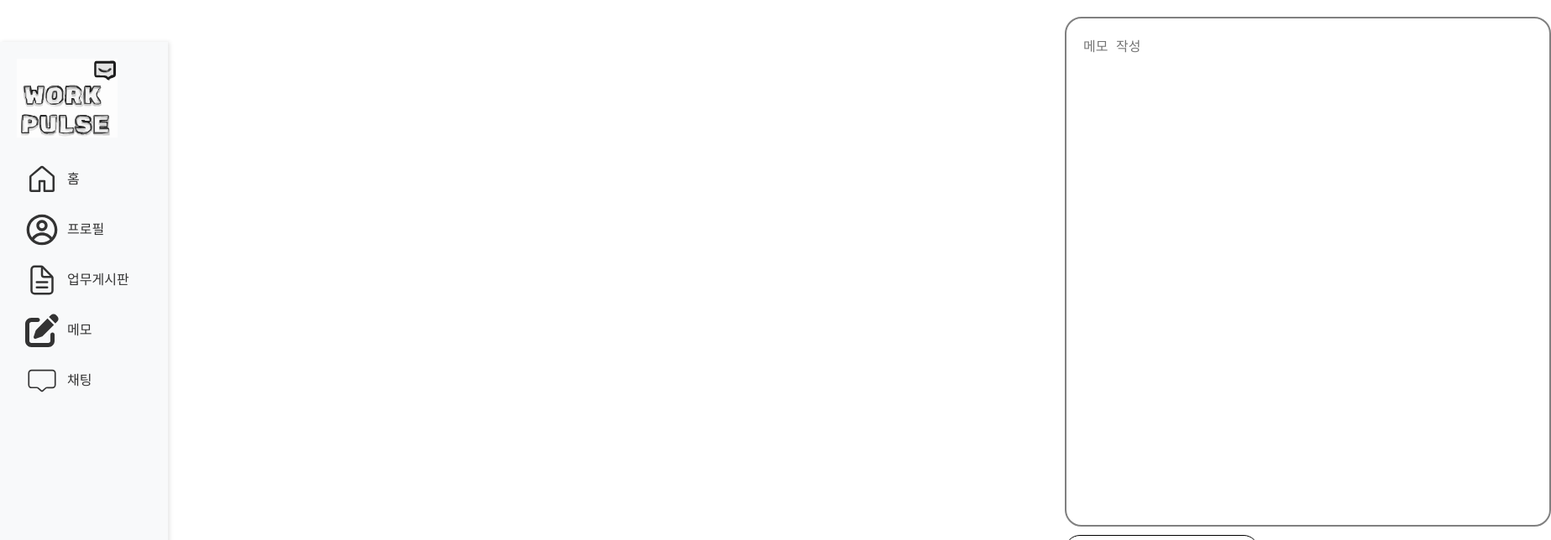
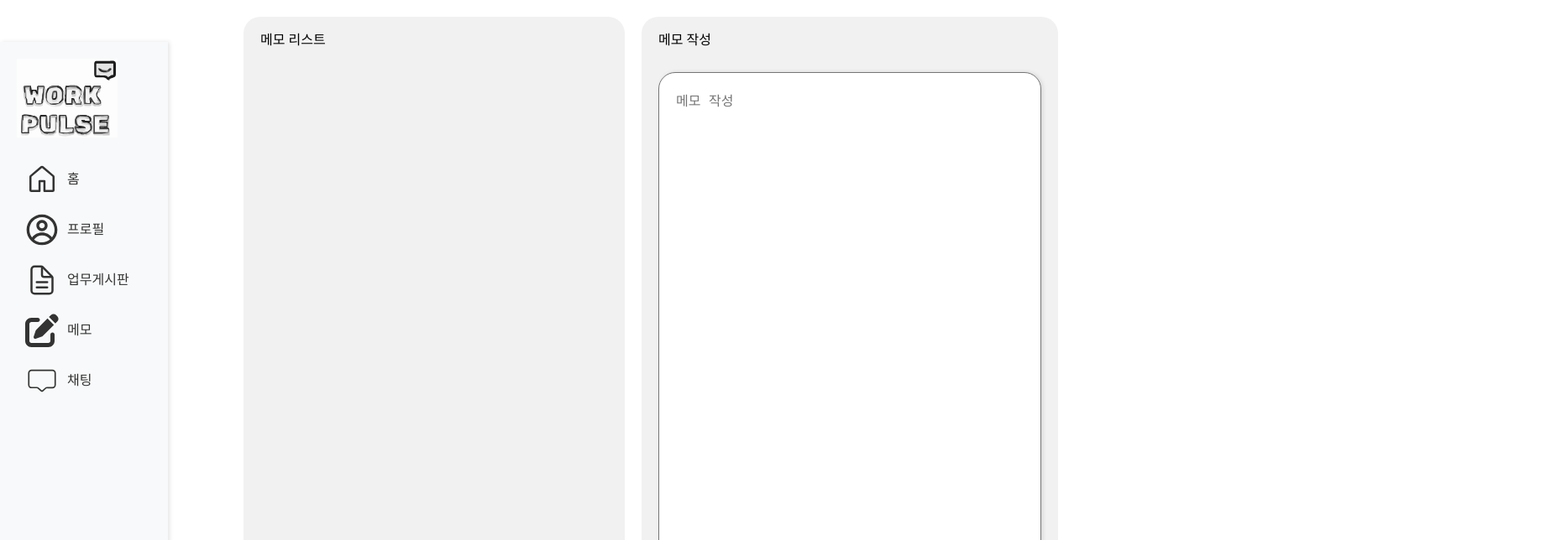
Before and after one commit to kimyiyoungg/workpulse, a React (Vite) app: page /memo in a window 1280 px wide. Shown: the top 644 px of the page at 84% size, 1847 px wide, since content can reach past the window. Built offline with nearby package versions, Linux system fonts and the light colour scheme; no server answers; the database is empty.

Commit message:
메모 CSS 1차 초안

```diff
--- a/src/components/memo-list.tsx
+++ b/src/components/memo-list.tsx
@@ -9,8 +9,11 @@ const Wrapper = styled.div`
     grid-template-columns: 3fr 1fr;
     padding: 20px;
     border-radius: 20px;
-    border: 1px solid black;
+    // border: 1px solid black;
     margin-bottom: 10px;
+    background-color:white;
+    box-shadow: 2px 0 5px rgba(0, 0, 0, 0.1);
+    position: relative;
 `;
 
 const Column = styled.div``;
@@ -32,8 +35,8 @@ const Payload = styled.p`
     `;
 
 const MemoDeleteButton = styled.button`
-    background-color: tomato;
-    color: white;
+    background-color: white;
+    color: gray;
     font-weight: 600;
     border:0;
     font-size:12px;
@@ -41,6 +44,9 @@ const MemoDeleteButton = styled.button`
     text-transform: uppercase;
     border-radius: 5px;
     cursor:pointer;
+    position: absolute; /* 위치를 절대적으로 지정 */
+    top: 10px; /* 상단에서 10px */
+    right: 10px; /* 오른쪽에서 10px */
 `;
 
 
@@ -64,9 +70,10 @@ export default function MemoList({id, username, photo, memoes, userId}:IMemo){
     }
     return <Wrapper>
         <Column>
-            <Username>{username}</Username>
+            <MemoDeleteButton onClick={onDeletes}>삭제</MemoDeleteButton>
+            {/* <Username>{username}</Username> */}
             <Payload>{memoes}</Payload>
-            <MemoDeleteButton onClick={onDeletes}>Delete</MemoDeleteButton>
+
         </Column>
         {photo? <Column>
             <Photo src={photo}/>
--- a/src/components/menu.tsx
+++ b/src/components/menu.tsx
@@ -6,13 +6,16 @@ import { IoDocumentTextOutline } from "react-icons/io5";
 import { FaPenToSquare } from "react-icons/fa6";
 import { CiChat2 } from "react-icons/ci";
 import { GoHome } from "react-icons/go";
+import { auth } from "../firebase";
+import { IMemo } from "./timeline";
 
 const Wrapper = styled.div`
   position: relative;
-  width: 1440px;
+  // width: 1440px;
+  width: 250px;
   height: 1024px;
-
   background: #ffffff;
+  // background-color:white;
 `;
 
 const Sidebar = styled.div`
@@ -61,6 +64,7 @@ const Logo = styled.img`
   width: 120px; /* 로고 크기 조절 */
   margin-bottom: 20px;
 `;
+// const user = auth.currentUser;
 
 const menu = () => {
   return (
--- a/src/components/post-memo-form.tsx
+++ b/src/components/post-memo-form.tsx
@@ -6,27 +6,32 @@ import { getDownloadURL, ref, uploadBytes } from "firebase/storage";
 
 const Form = styled.form`
     display: flex;
+    margin-top: 30px;
     flex-direction: column;
     gap: 10px;
     text-align: right;
+    height: 100%;
     `;
 
 const TextArea = styled.textarea`
-    border: 2px solid gray;
+    // border: 2px solid gray;
     padding: 20px;
     border-radius: 20px;
     font-size: 16px;
     color: black;
-    width: 250%;
-    height: 80%;
+    // width: 250%;
+    // height: 100%;
+    flex-grow: 1;
     resize: none;
+    box-shadow: 2px 0 5px rgba(0, 0, 0, 0.1);
     &::placeholder {
       font-size: 16px;
     }
     &::focus {
       outline: none;
-      border-color: black
+      border-color: black;
     }
+
 
 `;
 
--- a/src/components/timeline.tsx
+++ b/src/components/timeline.tsx
@@ -17,10 +17,11 @@ export interface IMemo {
 }
 
 const Wrapper = styled.div`
+    margin-top: 30px;
     display: flex;
     flex-direction:column;
-    overflow-y:scroll;
-    scrollbar-width: none;
+    // overflow-y:scroll;
+    // scrollbar-width: none;
 `;
 
 
--- a/src/routes/memo.tsx
+++ b/src/routes/memo.tsx
@@ -1,23 +1,73 @@
+// 개인메모 화면
+
 import { styled } from "styled-components";
 import PostMemoForm from "../components/post-memo-form";
 import Timeline from "../components/timeline";
 import Menu from "../components/menu";
 
 const Wrapper = styled.div`
+  // margin-bottom: 30px;
   display: flex;
-  gap: 100px;
-//   overflow-y:scroll;
-  gird-template-rows: 1fr 5fr;
+  justify-content: space-between;  /* 왼쪽(메모 리스트)과 오른쪽(메모 작성) 구분 */
+  gap: 20px;  /* 두 영역 간의 간격 */
   padding: 20px;
+  width: 100%;
+  overflow: hidden;
 `;
 
-export default function Memo(){
-    return (
-        <Wrapper>
-            <Menu/>
-            <Timeline/>
-            <PostMemoForm/>
-        </Wrapper>
+const LeftPanel = styled.div`
+  flex: 1;
+  background-color: #f1f1f1; /* 회색 배경 */
+  padding: 20px;
+  border-radius: 20px;
+  height: calc(100vh - 40px); /* 화면 전체 높이를 채우기 */
+  overflow-y: auto;  /* 스크롤 가능 */
+  scrollbar-width: none;
+  // width: 30%;
+`;
 
-    );
+const RightPanel = styled.div`
+  width: 40%;  /* 메모 작성 화면의 고정 너비 */
+  background-color: #f1f1f1; /* 회색 배경 */
+  padding: 20px;
+  border-radius: 20px;
+  height: calc(100vh - 40px); /* 화면 전체 높이를 채우기 */
+  display: flex;
+  flex-direction: column;
+  justify-content: flex-start;
+`;
+
+export default function Memo() {
+  return (
+    <Wrapper>
+      <Menu /> {/* 사이드바 */}
+      <LeftPanel>
+        메모 리스트
+        <Timeline />
+      </LeftPanel>
+      <RightPanel>
+        메모 작성
+        <PostMemoForm />
+      </RightPanel>
+    </Wrapper>
+  );
 }
+
+// const Wrapper = styled.div`
+//   display: flex;
+//   gap: 100px;
+// //   overflow-y:scroll;
+//   gird-template-rows: 1fr 5fr;
+//   padding: 20px;
+// `;
+
+// export default function Memo(){
+//     return (
+//         <Wrapper>
+//             <Menu/>
+//             <Timeline/>
+//             <PostMemoForm/>
+//         </Wrapper>
+
+//     );
+// }
```
